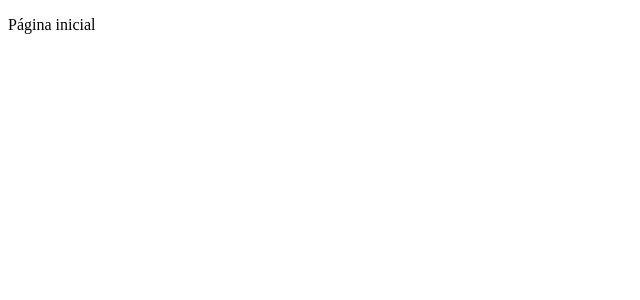
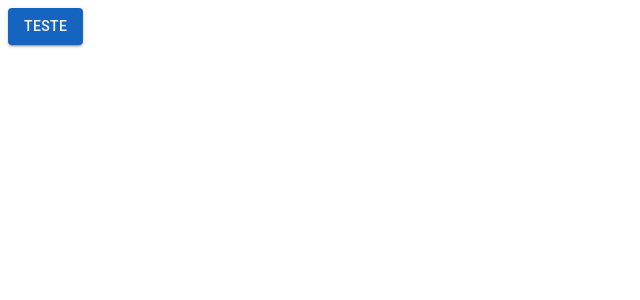
Before and after one commit to julio-r-ai/servico_de_viagem, a React (Create React App) app: page /pagina-inicial in a window 1280 px wide. Shown: the top 300 px of the page, without its empty margins (0-640 px from the left). Built offline with nearby package versions, Linux system fonts and the light colour scheme.

Commit message:
Configurando o MUI

```diff
--- a/package.json
+++ b/package.json
@@ -3,6 +3,11 @@
   "version": "0.1.0",
   "private": true,
   "dependencies": {
+    "@emotion/react": "^11.13.5",
+    "@emotion/styled": "^11.13.5",
+    "@fontsource/roboto": "^5.1.0",
+    "@mui/icons-material": "^6.1.8",
+    "@mui/material": "^6.1.8",
     "react": "^18.3.1",
     "react-dom": "^18.3.1",
     "react-router-dom": "^6.28.0",
--- a/src/App.tsx
+++ b/src/App.tsx
@@ -1,10 +1,15 @@
 import { BrowserRouter } from "react-router-dom";
 import { AppRoutes } from "./routes";
+import { ThemeProvider } from "@mui/material";
+
+import { LihtTheme } from './shared/themes'
 
 export const App= () => {
   return (
-    <BrowserRouter>
-      <AppRoutes/>
-    </BrowserRouter>
+    <ThemeProvider theme={LihtTheme}>
+      <BrowserRouter>
+        <AppRoutes/>
+      </BrowserRouter>
+    </ThemeProvider>
   );
 }
--- a/src/routes/index.tsx
+++ b/src/routes/index.tsx
@@ -1,9 +1,10 @@
+import { Button } from "@mui/material";
 import { Routes, Route, Navigate } from "react-router-dom";
 
 export const AppRoutes = () => {
     return(
         <Routes>
-            <Route path="/pagina-inicial" element={<p>Página inicial</p>}/>
+            <Route path="/pagina-inicial" element={<Button variant='contained' color='secondary'>Teste</Button>}/>
 
             <Route path="*" element={<Navigate to="/pagina-inicial"/>}/>
         </Routes>
--- /dev/null
+++ b/src/shared/components/message/Message.tsx
@@ -0,0 +1,5 @@
+export const message = () =>{
+    return(
+        <h1>Teste de mensagem</h1>
+    )
+}
--- /dev/null
+++ b/src/shared/themes/Light.ts
@@ -0,0 +1,23 @@
+import { createTheme } from '@mui/material'
+import { blue, cyan, green } from '@mui/material/colors';
+
+export const LihtTheme = createTheme({
+    palette:{
+        primary: {
+            main: green[400],
+            dark: green[500],
+            light: green[800],
+            contrastText: '#f7f6f3',
+        },
+        secondary: {
+            main: blue[800],
+            dark: blue[900],
+            light: blue[50],
+            contrastText: '#f7f6f3',
+        },
+        background:{
+            default: '#f7f6f3',
+            paper:'#f7f6f3',
+        }
+    }
+});
--- a/src/shared/themes/index.ts
+++ b/src/shared/themes/index.ts
@@ -1 +1 @@
-export {}
+export * from './Light';
```
Also changed, not shown: 1 other file (tests, documents, lock files or other folders).
